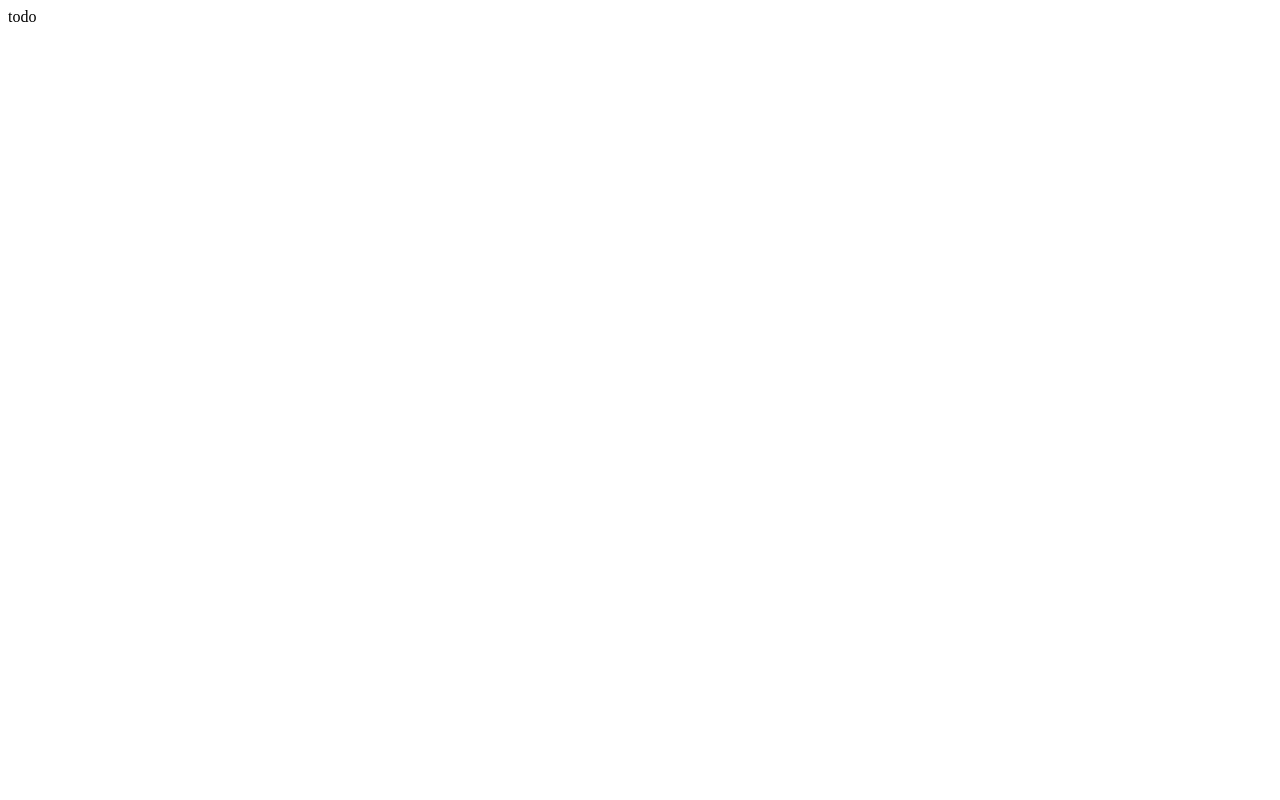
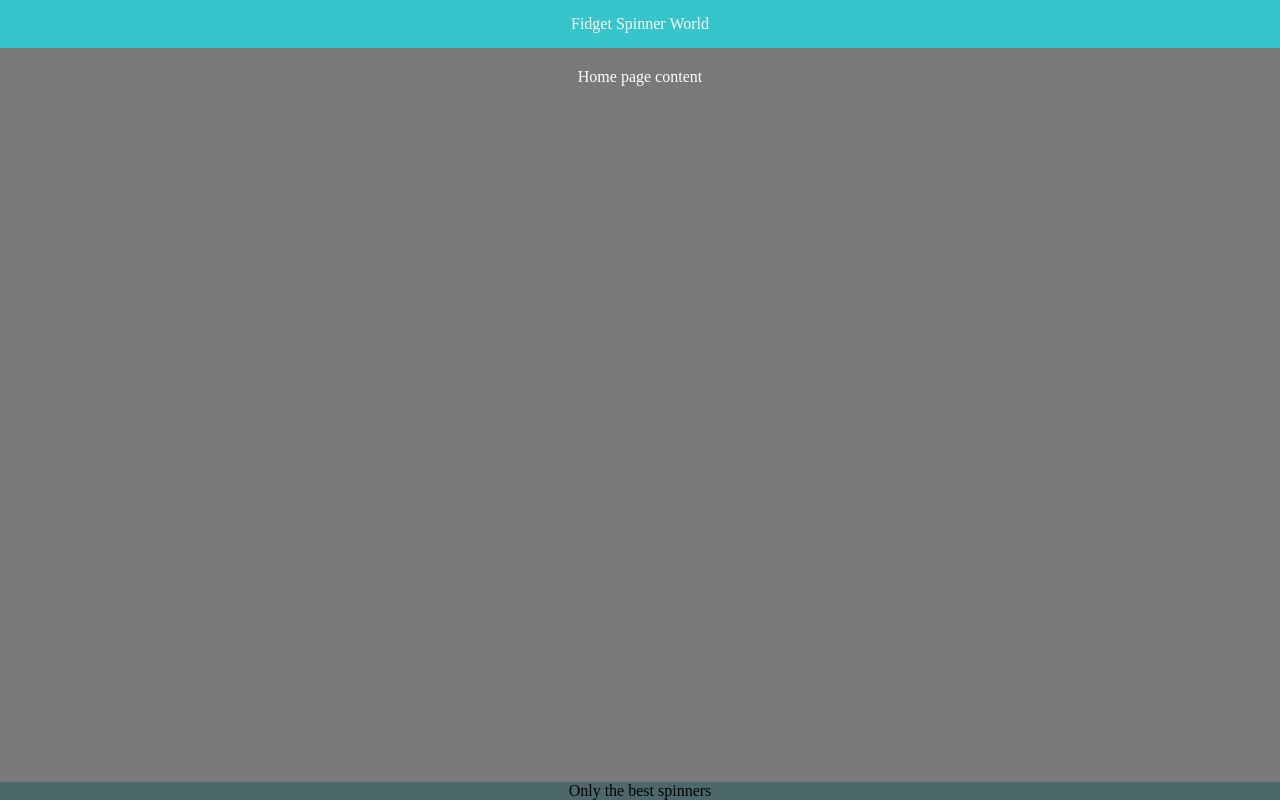
Before and after one commit to lemke-ethan/webpack-module-federation, a React app in the folder apps/home/: page / in a window 1280 px wide. Built offline with nearby package versions, Linux system fonts and the light colour scheme.

Commit message:
home: init header and footer, init layout and styles

```diff
--- a/apps/home/src/App.tsx
+++ b/apps/home/src/App.tsx
@@ -1,5 +1,18 @@
+import "./styles/App.css"
 import React from "react";
 import { createRoot } from "react-dom/client";
+import { Header } from "./Header";
+import { Footer } from "./Footer";
+
+function App() {
+    return (
+        <div className="app">
+            <Header />
+            <div className="content">Home page content</div>
+            <Footer />
+        </div>
+    )
+}
 
 const rootElement = document.getElementById("root");
 if (rootElement === null) {
@@ -8,6 +21,6 @@ if (rootElement === null) {
 const root = createRoot(rootElement);
 root.render(
     <React.StrictMode>
-        <div>todo</div>
+        <App />
     </React.StrictMode>
 );
--- /dev/null
+++ b/apps/home/src/Footer.tsx
@@ -0,0 +1,10 @@
+import "./styles/Footer.css"
+import React from "react"
+
+export function Footer() {
+    return (
+        <div className="footer">
+            Only the best spinners
+        </div>
+    )
+}
--- /dev/null
+++ b/apps/home/src/Header.tsx
@@ -0,0 +1,10 @@
+import "./styles/Header.css"
+import React from "react";
+
+export function Header() {
+    return (
+        <div className="header">
+            Fidget Spinner World
+        </div>
+    )
+}
--- /dev/null
+++ b/apps/home/src/styles/App.css
@@ -0,0 +1,26 @@
+html {
+    height: 100%;
+    background-color: #797979;
+    color: white;
+    height: 100%;
+}
+
+body {
+    margin: 0;
+    height: 100%;
+}
+
+#root {
+    height: 100%;
+}
+
+.app {
+    display: flex;
+    flex-direction: column;
+    align-items: center;
+    height: 100%;
+}
+
+.app .content {
+    margin: 20px 0;
+}
--- /dev/null
+++ b/apps/home/src/styles/Footer.css
@@ -0,0 +1,7 @@
+.footer {
+    background-color: #4c686a;
+    width: 100%;
+    text-align: center;
+    margin-top: auto;
+    color: black;
+}
--- /dev/null
+++ b/apps/home/src/styles/Header.css
@@ -0,0 +1,6 @@
+.header {
+    background-color: #35c5cb;
+    width: 100%;
+    text-align: center;
+    padding: 15px 0;
+}
```
